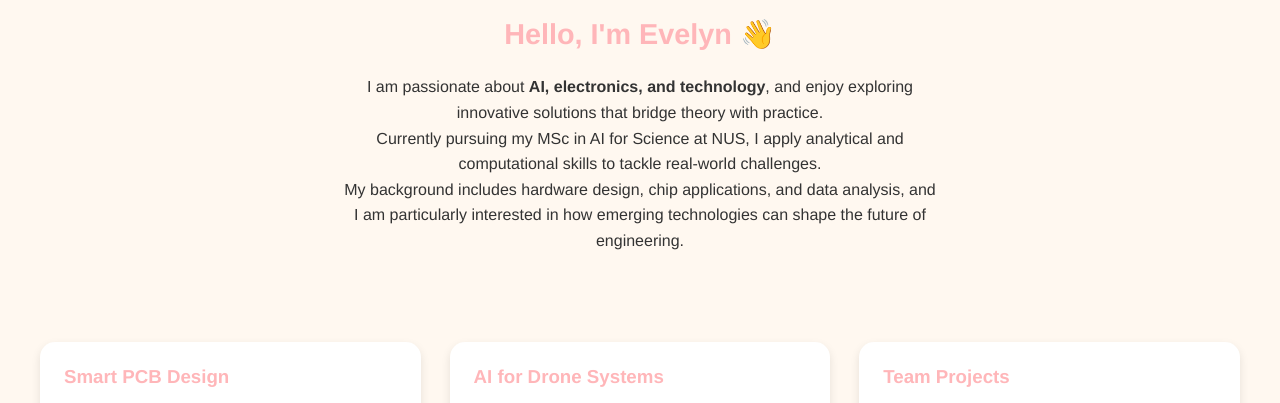
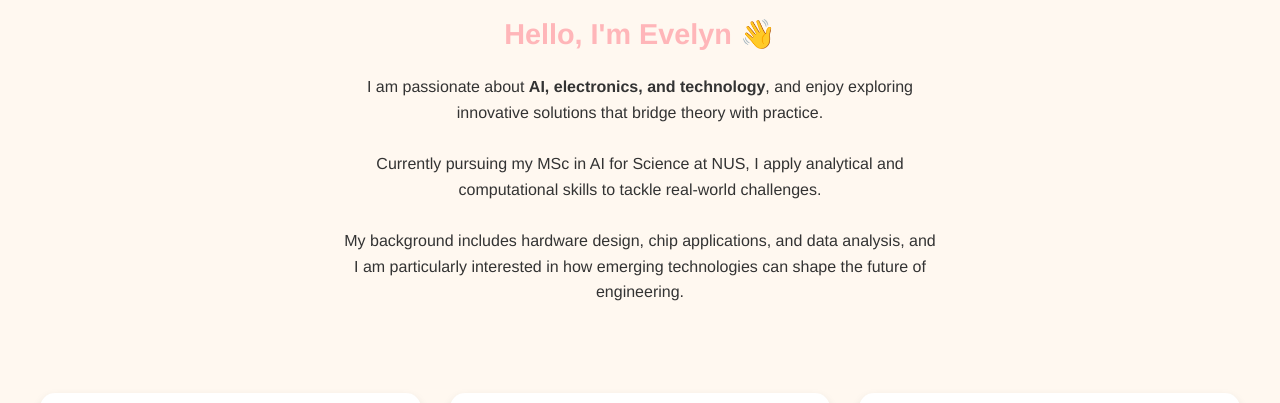
Before and after one commit to evelyn77yu/evelyn77yu.github.io, a plain HTML site: page index.html in a window 1280 px wide. Shown: the part 347-750 px from the top of the page. Drawn offline with Linux system fonts and the light colour scheme.

Commit message:
update personal homepage

```diff
--- a/index.html
+++ b/index.html
@@ -123,8 +123,8 @@
     <img src="https://avatars.githubusercontent.com/evelyn77yu" alt="Evelyn's Avatar">
     <h2>Hello, I'm Evelyn 👋</h2>
     <p>
-    I am passionate about <b>AI, electronics, and technology</b>, and enjoy exploring innovative solutions that bridge theory with practice.<br>
-    Currently pursuing my MSc in AI for Science at NUS, I apply analytical and computational skills to tackle real-world challenges.<br>
+    I am passionate about <b>AI, electronics, and technology</b>, and enjoy exploring innovative solutions that bridge theory with practice.<br><br>
+    Currently pursuing my MSc in AI for Science at NUS, I apply analytical and computational skills to tackle real-world challenges.<br><br>
     My background includes hardware design, chip applications, and data analysis, and I am particularly interested in how emerging technologies can shape the future of engineering.
     </p>
 
```
